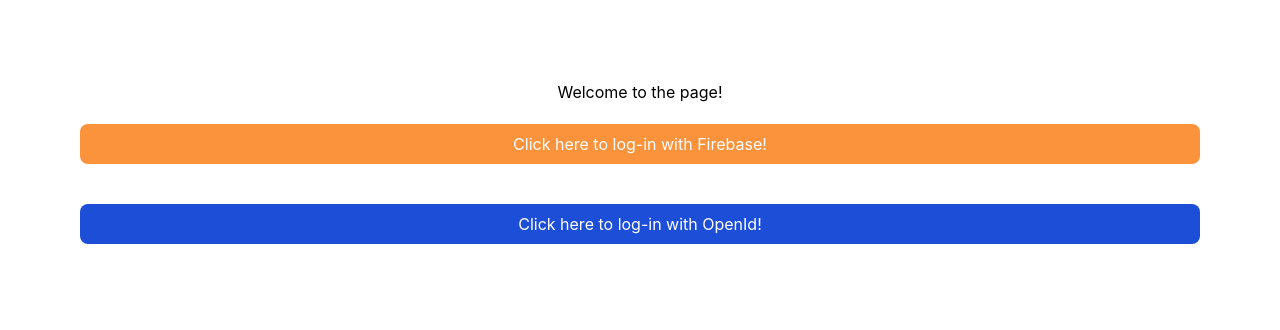
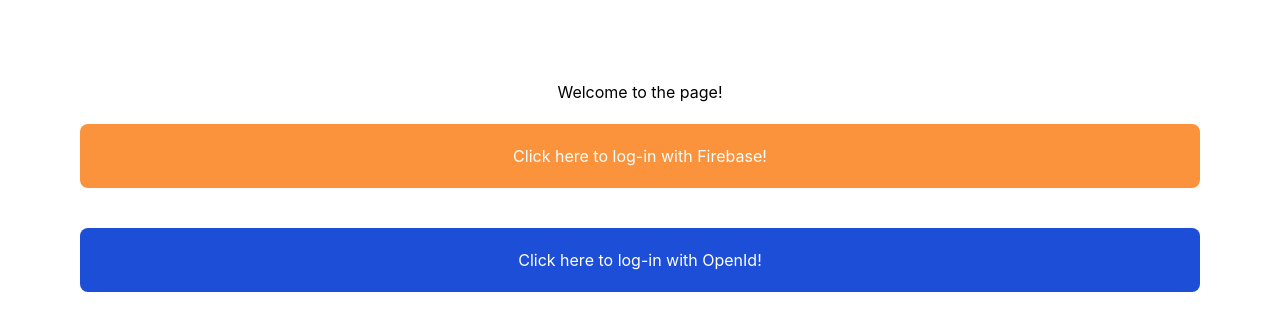
Before and after one commit to MirayKaptan/login-page-, a React (Create React App) app: page / in a window 1280 px wide. Shown: the top 330 px of the page. Built offline with nearby package versions, Linux system fonts and the light colour scheme.

Commit message:
buttons design changed

```diff
--- a/src/components/welcome.tsx
+++ b/src/components/welcome.tsx
@@ -9,14 +9,14 @@
     <div className="p-20 justify-center items-center ">
       <p className="mb-5 flex justify-center">Welcome to the page!</p>
       <button
-        className="w-full h-10 text-white bg-orange-400 rounded-lg mb-10"
+        className="w-full p-5 text-white bg-orange-400 rounded-lg mb-10"
         type="button"
         onClick={() => navigate("./login-page")}
       >
         Click here to log-in with Firebase!
       </button>
       <button
-        className="w-full h-10 text-white bg-blue-700 rounded-lg"
+        className="w-full p-5 text-white bg-blue-700 rounded-lg"
         type="button"
         // onClick={() => navigate("./login-page")}
       >
```
